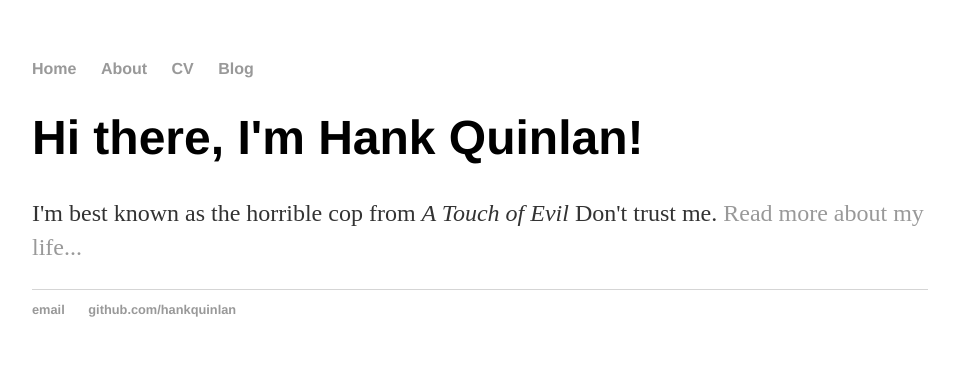
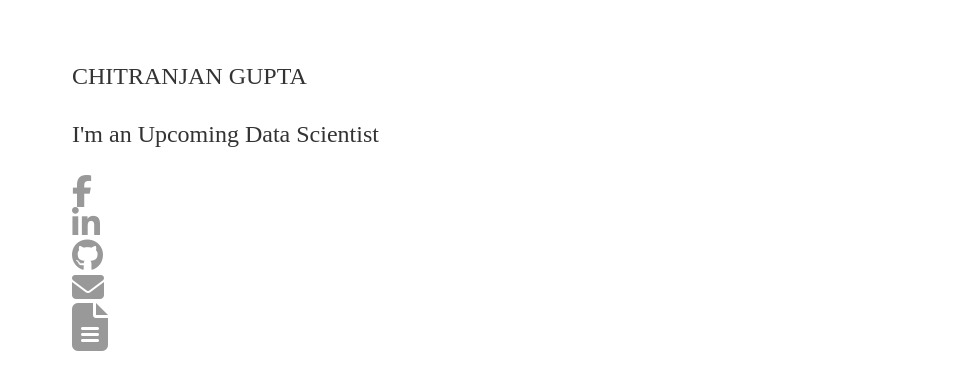
Before and after one commit to Chitranjan806/Chitranjan806.github.io, a plain HTML site: page index.html in a window 1280 px wide. Shown: the whole page, without its empty margins (160-1115 px from the left). Drawn offline with nearby package versions, Linux system fonts and the light colour scheme; a web font is replaced by a local one.

Commit message:
Update index.html
Updated the content with my social links

```diff
--- a/index.html
+++ b/index.html
@@ -1,30 +1,106 @@
 <!DOCTYPE html>
 <html>
 <head>
-		<title>Hank Quinlan, Horrible Cop</title>
-		<!-- link to main stylesheet -->
-		<link rel="stylesheet" type="text/css" href="/css/main.css">
+  <meta charset="UTF-8" />
+  <meta http-equiv="X-UA-Compatible" content="IE=edge,chrome=1">
+  <meta name="viewport" content="width=device-width, initial-scale=1.0">
+  <title>Chitranjan Gupta : Portfolio</title>
+  <link rel="stylesheet" type="text/css" href="css/main.css" />
+  <link href='http://fonts.googleapis.com/css?family=Playfair+Display' rel='stylesheet' type='text/css' />
+  <link href='https://fonts.googleapis.com/css?family=Raleway' rel='stylesheet' type='text/css'>
+  <link href='https://fonts.googleapis.com/css?family=Roboto' rel='stylesheet' type='text/css'>
+  <link href='https://fonts.googleapis.com/css?family=Montserrat' rel='stylesheet' type='text/css'>
+  <link  rel="stylesheet" href="font-awesome-4.5.0/css/font-awesome.min.css">
+  <link href='https://fonts.googleapis.com/css?family=Karla' rel='stylesheet' type='text/css'>
+  <link href='https://fonts.googleapis.com/css?family=Lustria' rel='stylesheet' type='text/css'>
+
+
 </head>
 <body>
-		<nav>
-    		<ul>
-        		<li><a href="/">Home</a></li>
-	        	<li><a href="/about">About</a></li>
-        		<li><a href="/cv">CV</a></li>
-        		<li><a href="/blog">Blog</a></li>
+
+
+  <!-- <audio id="audio" src="ad.mp3" ></audio> -->
+<div class="wrapper">
+  <div id="particles-js"></div>
+  <div class="section">
+    <div class="name">
+      <ul id="scene"
+      data-calibrate-x="false"
+      data-calibrate-y="false"
+      data-invert-x="true"
+      data-invert-y="true"
+      data-limit-x="false"
+      data-limit-y="false"
+      data-scalar-x="2"
+      data-scalar-y="2"
+      data-friction-x="0.1"
+      data-friction-y="0.1"
+      data-origin-x="0.0"
+      data-origin-y="0.0">
+      <p class="head layer" data-depth="1.0">CHITRANJAN GUPTA</p>
     </ul>
-		</nav>
-		<div class="container">
-    		<div class="blurb">
-        		<h1>Hi there, I'm Hank Quinlan!</h1>
-				<p>I'm best known as the horrible cop from <em>A Touch of Evil</em> Don't trust me. <a href="/about">Read more about my life...</a></p>
-    		</div><!-- /.blurb -->
-		</div><!-- /.container -->
-		<footer>
-    		<ul>
-        		<li><a href="mailto:hankquinlanhub@gmail.com">email</a></li>
-        		<li><a href="https://github.com/hankquinlan">github.com/hankquinlan</a></li>
+
+      <ul id="scene1"
+      data-calibrate-x="false"
+      data-calibrate-y="false"
+      data-invert-x="false"
+      data-invert-y="true"
+      data-limit-x="false"
+      data-limit-y="false"
+      data-scalar-x="2"
+      data-scalar-y="2"
+      data-friction-x="0.1"
+      data-friction-y="0.1"
+      data-origin-x="0.0"
+      data-origin-y="0.0">
+      <p id="textdisp" class="text layer" data-depth="0.0">I'm an Upcoming Data Scientist</p>
       </ul>
-		</footer>
+      <ul id="scene2"
+      data-calibrate-x="false"
+      data-calibrate-y="false"
+      data-invert-x="false"
+      data-invert-y="true"
+      data-limit-x="false"
+      data-limit-y="false"
+      data-scalar-x="2"
+      data-scalar-y="2"
+      data-friction-x="0.1"
+      data-friction-y="0.1"
+      data-origin-x="0.0"
+      data-origin-y="0.0">
+      <div class="icons layer" data-depth="0.6">
+        <div class="ico"><a href="https://www.facebook.com/chitranjangupta3122/" target="_blank"><i class="fa fa-facebook fa-2x fb"></i></a></div>
+        <div class="ico"><a href="https://www.linkedin.com/in/chitranjan806/" target="_blank"><i class="fa fa-linkedin fa-2x lin"></i></a></div>
+        <div class="ico"><a href="https://github.com/Chitranjan806" target="_blank"><i class="fa fa-github fa-2x git"></i></a></div>
+        <div class="ico"><a href="mailto:cgupta636@gmail.com" target="_blank"><i class="fa fa-envelope fa-2x mail"></i></a></div>
+      </div>
+      <div class="resume">
+         <div class="ico-res"><a href="https://drive.google.com/file/d/1OLfEeOQWOiBRaeEAPBq6te1jCUYtGlw-/view?usp=sharing"><i class="fa fa-file-text fa-3x res"></i></a></div>
+    </div>
+    </ul>
+    </div>
+  </div>
+</div>
+
+  <script src="js/jquery.min.js"></script>
+  <script src="js/modernizr.custom.js"></script>
+  <script type="text/javascript" src="js/particles.min.js"></script>
+  <script type="text/javascript" src="js/parallax-master/deploy/parallax.min.js"></script>
+  <script type="text/javascript" src="js/parallax-master/deploy/jquery.parallax.min.js"></script>
+  <script type="text/javascript" src="js/main.js"></script>
+  <script type="text/javascript" src="js/text-autotype.js" ></script>
+
+
+    <script>
+      (function(i,s,o,g,r,a,m){i['GoogleAnalyticsObject']=r;i[r]=i[r]||function(){
+      (i[r].q=i[r].q||[]).push(arguments)},i[r].l=1*new Date();a=s.createElement(o),
+      m=s.getElementsByTagName(o)[0];a.async=1;a.src=g;m.parentNode.insertBefore(a,m)
+      })(window,document,'script','https://www.google-analytics.com/analytics.js','ga');
+
+      ga('create', 'UA-79658271-1', 'auto');
+      ga('send', 'pageview');
+
+    </script>
 </body>
+
 </html>
```
Lines whose indentation alone changed are shown as unchanged.
